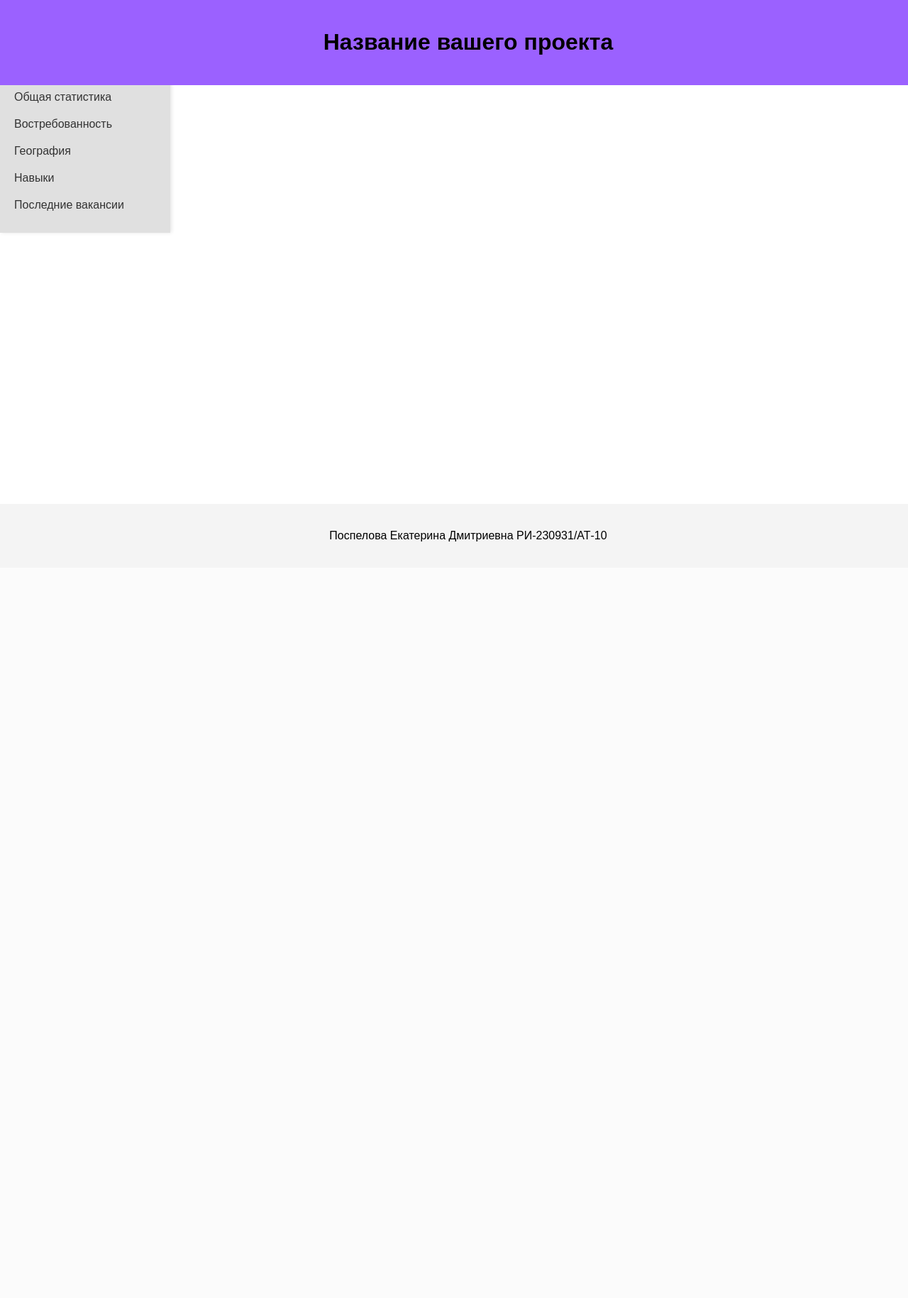
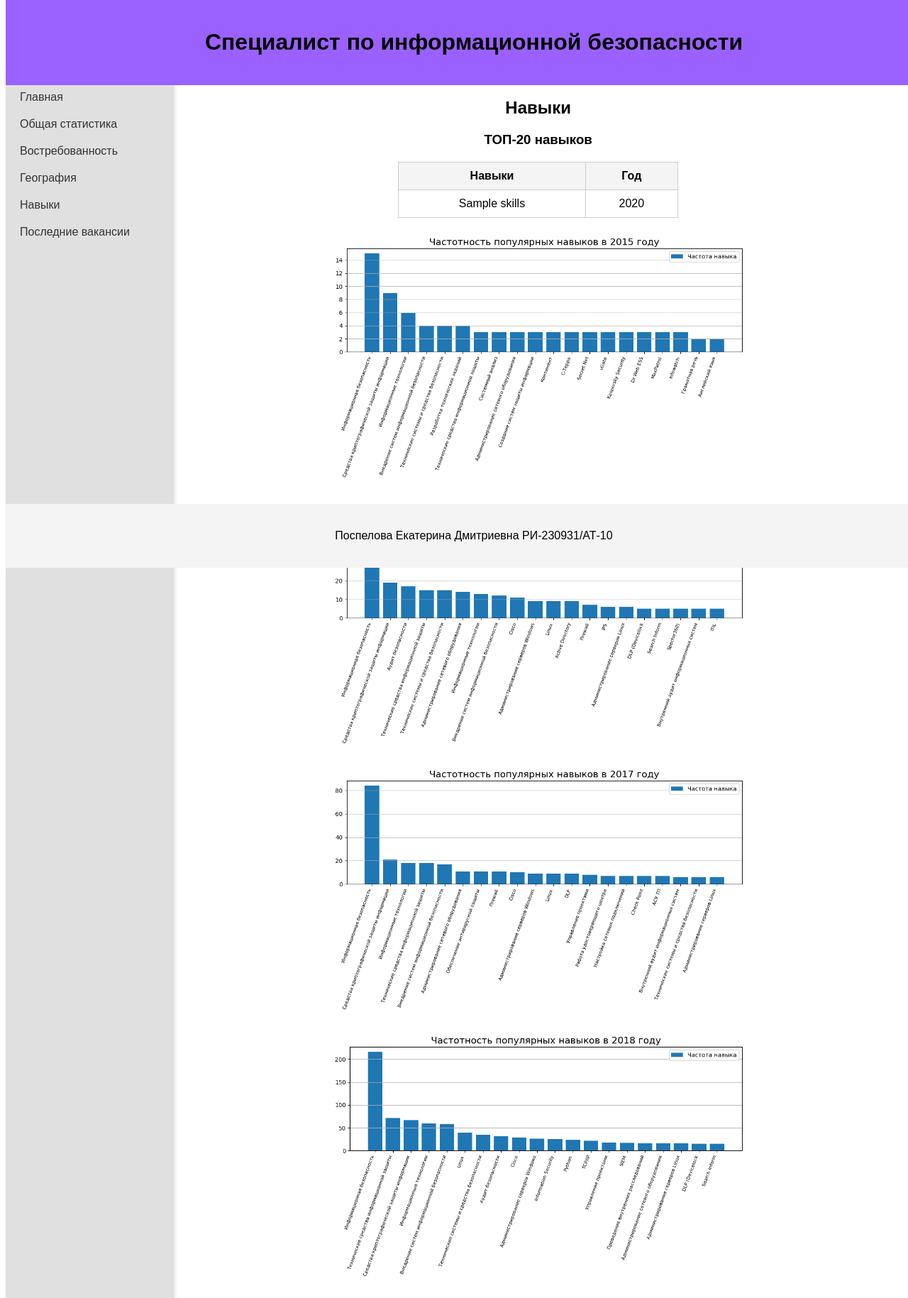
Before and after one commit to Ktshka/Django-project, a Django app: template DjangoProject/analytics/templates/skills.html in a window 1280 px wide. Shown: the top 1829 px of the page at 71% size. Before the commit the page ends 763 px from the top, so only its background shows below. Run offline with Django 5.2, Linux system fonts and the light colour scheme; the template is opened without the code that fills it: most values are stand-ins (such as "Sample title", 1, 10 or a date in 2020); data that the repository does not hold is empty.

Commit message:
top skills page added

```diff
--- a/DjangoProject/DjangoProject/urls.py
+++ b/DjangoProject/DjangoProject/urls.py
@@ -24,4 +24,5 @@
     path('test/', views.Extra2, name='Extra2'),
     path('demand/', views.demand_full, name = 'demand'),
     path('geography/', views.geography_full, name = 'geography'),
+    path('skills', views.skills_full, name = 'skills'),
     ]
--- a/DjangoProject/analytics/templates/main.html
+++ b/DjangoProject/analytics/templates/main.html
@@ -4,11 +4,11 @@
 <head>
     <meta charset="UTF-8">
     <meta name="viewport" content="width=device-width, initial-scale=1.0">
-    <title>Ваш проект</title>
+    <title>Специалист по информационной безопасности</title>
     <style>
         body {
             font-family: Arial, sans-serif;
-            margin: 0;
+            margin: 20;
             padding: 0;
             display: flex;
         }
@@ -31,7 +31,7 @@
             display: flex;
             flex-direction: row;
             width: 100%;
-            margin-top: 60px; /* Добавим высоту шапки */
+            margin-top: 90px; /* Добавим высоту шапки */
             margin-bottom: 60px; /* Добавим высоту подвала */
         }
         .menu {
@@ -54,7 +54,7 @@
 </head>
 <body>
     <div class="header">
-        <h1>Название вашего проекта</h1>
+        <h1>Специалист по информационной безопасности</h1>
     </div>
     <div class="container">
         <div class="menu">
@@ -62,7 +62,7 @@
             <a href="statistics.html">Общая статистика</a>
             <a href="/demand">Востребованность</a>
             <a href="/geography">География</a>
-            <a href="skills.html">Навыки</a>
+            <a href="/skills">Навыки</a>
             <a href="latest_vacancies.html">Последние вакансии</a>
         </div>
         <div class="content">
--- /dev/null
+++ b/DjangoProject/analytics/templates/skills-full.html
@@ -0,0 +1,66 @@
+{% load static %}
+<head>
+    <title>Востребованность</title>
+    <style>
+        table {
+            width: 50%;
+            margin: 20px auto;
+            border-collapse: collapse;
+        }
+        th, td {
+            padding: 10px;
+            text-align: center;
+            border: 1px solid #ccc;
+        }
+        th {
+            background-color: #f4f4f4;
+        }
+        .table-container {
+            width: 80%;
+            margin: 20px auto;
+        }
+        img {
+            display: block;
+            margin: 20px auto;
+            width: 60%;
+        }
+    </style>
+</head>
+<body>
+    {% block content %}
+    <h2 style="text-align: center;">Навыки</h2>
+
+    <div class="table-container">
+        <h3 style="text-align: center;">ТОП-20 навыков</h3>
+        <table>
+            <thead>
+                <tr>
+                    <th>Навыки</th>
+                    <th>Год</th>
+                </tr>
+            </thead>
+            <tbody>
+                {% for e in top_skills %}
+                    <tr>
+                        <td>{{ e.skills }}</td>
+                        <td>{{ e.year }}</td>
+                    </tr>
+                {% endfor %}
+            </tbody>
+        </table>
+    </div>
+    <div>
+        <img src="{% static 'top_skills_2015.png' %}" alt="Топ навыки по годам">
+        <img src="{% static 'top_skills_2016.png' %}" alt="Топ навыки по годам">
+        <img src="{% static 'top_skills_2017.png' %}" alt="Топ навыки по годам">
+        <img src="{% static 'top_skills_2018.png' %}" alt="Топ навыки по годам">
+        <img src="{% static 'top_skills_2019.png' %}" alt="Топ навыки по годам">
+        <img src="{% static 'top_skills_2020.png' %}" alt="Топ навыки по годам">
+        <img src="{% static 'top_skills_2021.png' %}" alt="Топ навыки по годам">
+        <img src="{% static 'top_skills_2022.png' %}" alt="Топ навыки по годам">
+        <img src="{% static 'top_skills_2023.png' %}" alt="Топ навыки по годам">
+        <img src="{% static 'top_skills_2024.png' %}" alt="Топ навыки по годам">
+    </div>
+{% endblock %}
+</body>
+</html>
--- a/DjangoProject/analytics/templates/skills.html
+++ b/DjangoProject/analytics/templates/skills.html
@@ -1 +1,5 @@
 {% extends 'main.html' %}
+
+{% block content %}
+    {% include 'skills-full.html' %}
+{% endblock %}
--- a/DjangoProject/analytics/views.py
+++ b/DjangoProject/analytics/views.py
@@ -24,3 +24,8 @@
 
     return render(request, 'geography.html',
     {'salaries_for_cities' : salaries_for_cities, 'vacancies_for_cities' : vacancies_for_cities})
+
+def skills_full(request):
+    top_skills = Top_skills.objects.all()
+
+    return render(request, 'skills.html', {'top_skills' : top_skills})
```
Also changed, not shown: DjangoProject/analytics/management/commands/top-skills-graphics.py (added, +41 -0 lines), DjangoProject/analytics/management/commands/top-skills.py (added, +37 -0 lines), DjangoProject/analytics/static/top_skills_2015.png (added), DjangoProject/analytics/static/top_skills_2016.png (added), DjangoProject/analytics/static/top_skills_2017.png (added), DjangoProject/analytics/static/top_skills_2018.png (added), DjangoProject/analytics/static/top_skills_2019.png (added), DjangoProject/analytics/static/top_skills_2020.png (added), DjangoProject/analytics/static/top_skills_2021.png (added), DjangoProject/analytics/static/top_skills_2022.png (added), DjangoProject/analytics/static/top_skills_2023.png (added), DjangoProject/analytics/static/top_skills_2024.png (added), 3 other files.
